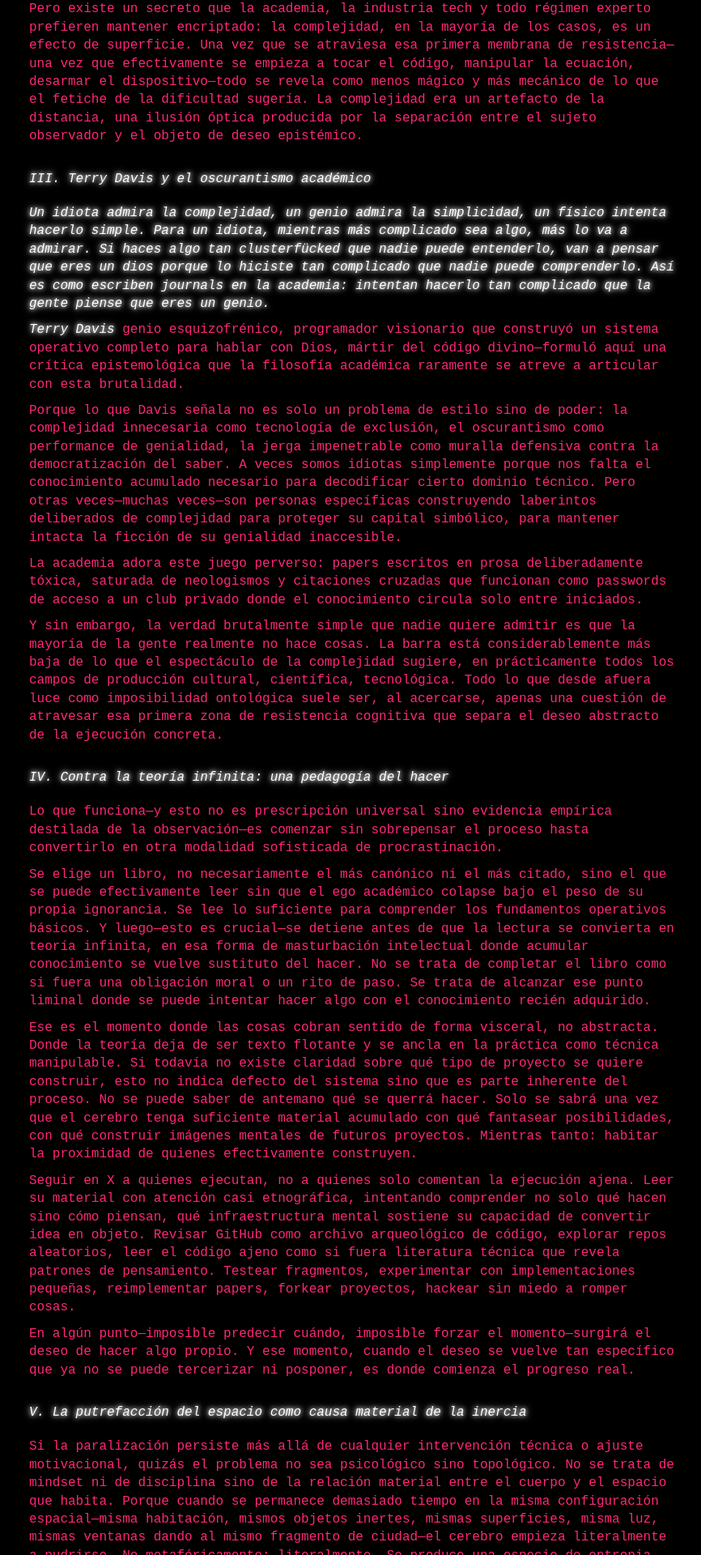
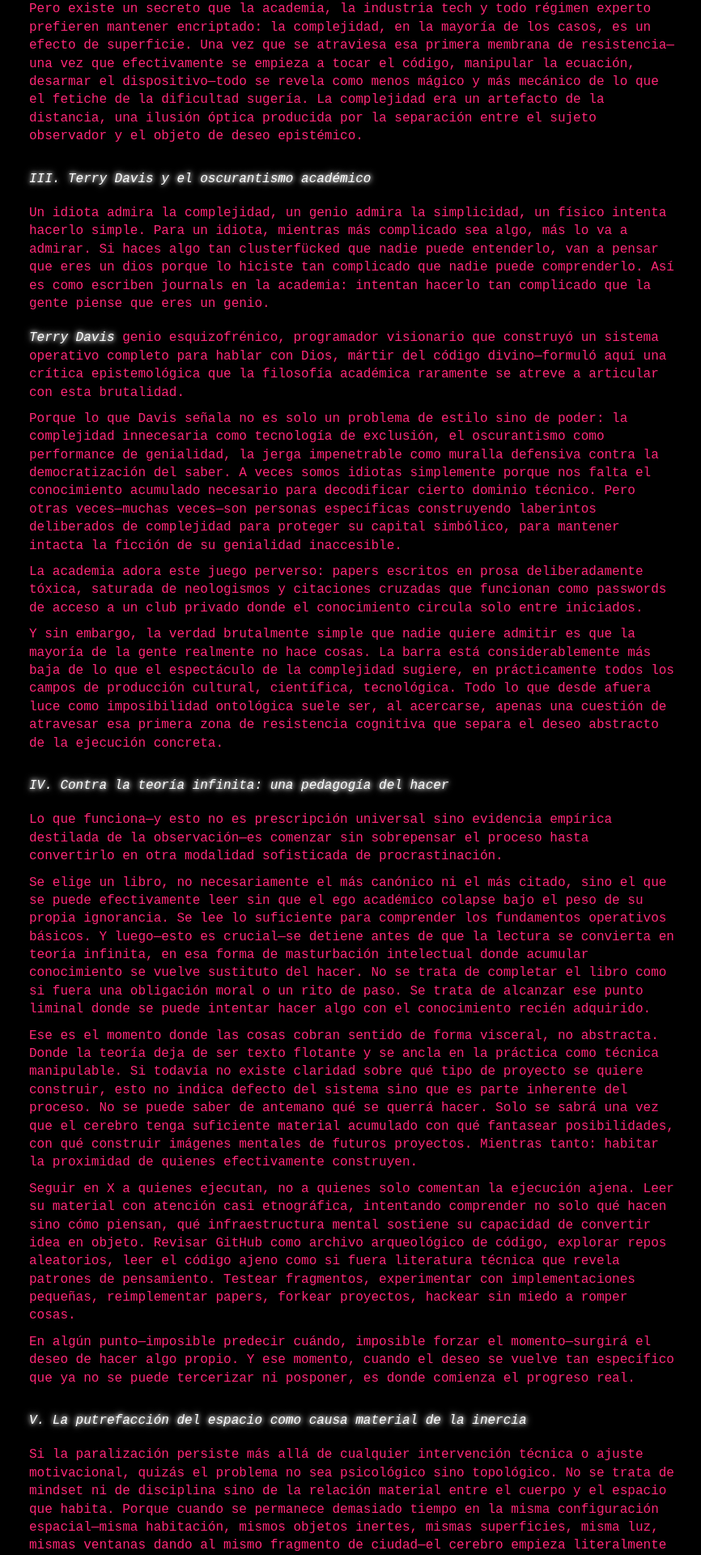
Before and after one commit to medusahra/medusahra.github.io, a Jekyll site: the page built from _posts/2025-11-24-sobrelapraxisdehacer.md, in a window 1280 px wide. Shown: the part 957-2877 px from the top of the page at 81% size, without its empty margins (204-1070 px from the left). Built offline with Jekyll 4.4.1, drawn with Linux system fonts in a browser that asks for light colours.

Commit message:
Update 2025-11-24-sobrelapraxisdehacer.md

```diff
--- a/_posts/2025-11-24-sobrelapraxisdehacer.md
+++ b/_posts/2025-11-24-sobrelapraxisdehacer.md
@@ -31,10 +31,10 @@ Pero existe un secreto que la academia, la industria tech y todo régimen expert
 <div style="margin: 30px 0;"></div>
 *III. Terry Davis y el oscurantismo académico*
 <div style="margin: 20px 0;"></div>
-*Un idiota admira la complejidad, un genio admira la simplicidad, un físico intenta hacerlo simple.
+Un idiota admira la complejidad, un genio admira la simplicidad, un físico intenta hacerlo simple.
 Para un idiota, mientras más complicado sea algo, más lo va a admirar. Si haces algo tan clusterfücked que nadie puede entenderlo, van a pensar que eres un dios porque
-lo hiciste tan complicado que nadie puede comprenderlo. Así es como escriben journals en la academia: intentan hacerlo tan complicado que la gente piense que eres un genio.*
-<div style="margin: 10px 0;"></div>
+lo hiciste tan complicado que nadie puede comprenderlo. Así es como escriben journals en la academia: intentan hacerlo tan complicado que la gente piense que eres un genio.
+<div style="margin: 20px 0;"></div>
 *Terry Davis* genio esquizofrénico, programador visionario que construyó un sistema operativo completo para hablar con Dios, mártir del código divino—formuló aquí una crítica epistemológica que la filosofía académica raramente se atreve a articular con esta brutalidad.
 <div style="margin: 10px 0;"></div>
 Porque lo que Davis señala no es solo un problema de estilo sino de poder: la complejidad innecesaria como tecnología de exclusión, el oscurantismo como performance de genialidad, la jerga impenetrable como muralla defensiva contra la democratización del saber.
```
